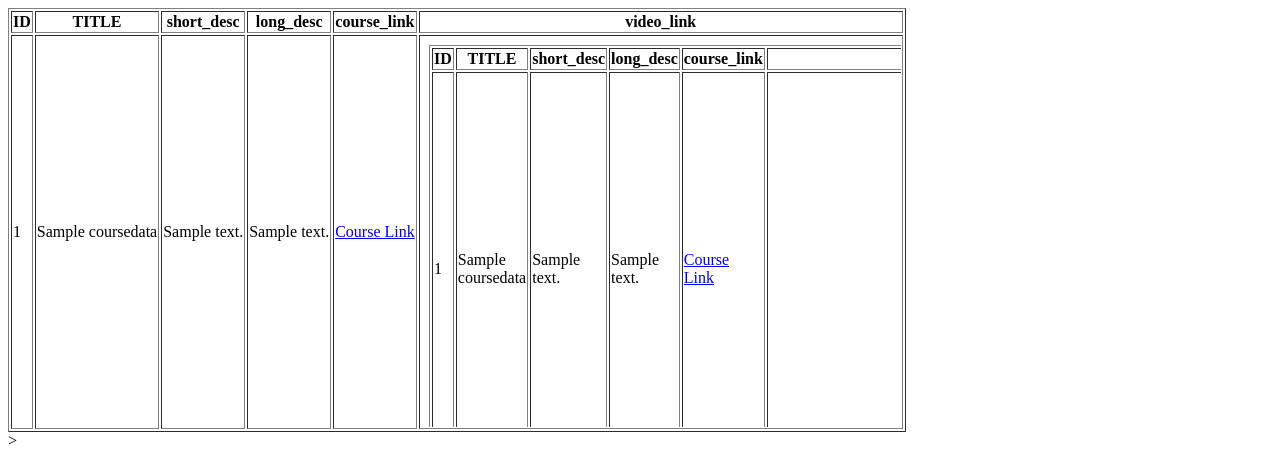
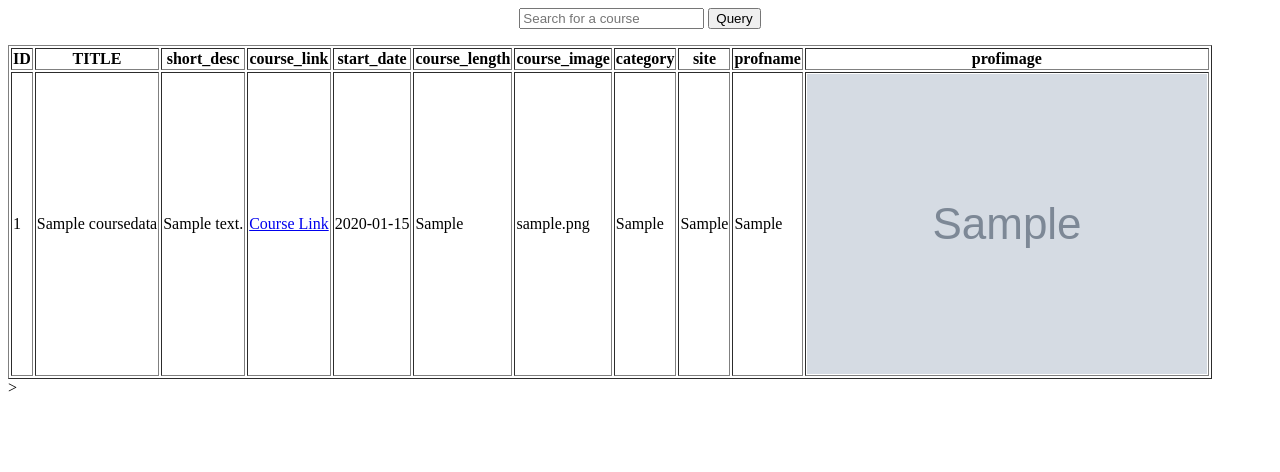
Before and after one commit to smliao/MOOCentral, a PHP site: page / in a window 1280 px wide. Shown: the top 472 px of the page. Run offline with PHP 8.4, Linux system fonts and the light colour scheme; tables that the repository leaves empty hold one stand-in row (values such as "Sample post"); grey boxes marked "Sample" are stand-in pictures.

Commit message:
updated what data to display on website for Open2Study

```diff
--- a/index.php
+++ b/index.php
@@ -1,6 +1,14 @@
 <html>
+	<head>
+	</head>
 
 <body>
+	<div align="center">
+	<form>
+		<input name="keyword" type="text" placeholder="Search for a course" />
+		<input type="submit" value="Query" />
+	</form>
+	</div>
 
 <?php
 	$con = mysqli_connect("localhost", "root", "", "MOOCentral");
@@ -15,9 +23,14 @@
 		<th> ID </th>
 		<th> TITLE </th>
 		<th> short_desc </th>
-		<th> long_desc </th>
 		<th> course_link </th>
-		<th> video_link </th>
+		<th> start_date </th>
+		<th> course_length </th>
+		<th> course_image </th>
+		<th> category </th>
+		<th> site </th>
+		<th> profname </th>
+		<th> profimage </th>
 		</tr>";
 
 	while($row = mysqli_fetch_array($data)){
@@ -25,18 +38,31 @@
 		echo "<td>" . $row['id'] . "</td>";
 		echo "<td>" . $row['title'] . "</td>";
 		echo "<td>" . $row['short_desc'] . "</td>";
-		echo "<td>" . $row['long_desc'] . "</td>";
+		// echo "<td>" . $row['long_desc'] . "</td>";
 		echo "<td><a href=\"" . $row['course_link'] .  "\" target=\"_blank\">Course Link</a></td>";
+
+		/* removed video for faster loading
 		echo "<td>
 			<iframe title=\"Youtube player\" width=\"480\" height=\"390\"
 			src=\"http:" . $row['video_link'] . "\"
 			frameborder =\"0\" allowfullscreen></iframe></td>";
+		*/
+
+		echo "<td>" . $row['start_date'] . "</td>";
+		echo "<td>" . $row['course_length'] . "</td>";
+		echo "<td>" . $row['course_image'] . "</td>";
+		echo "<td>" . $row['category'] . "</td>";
+		echo "<td>" . $row['site'] . "</td>";
+		echo "<td>" . $row['profname'] . "</td>";
+		echo "<td><image src=\"" . $row['profimage'] . "\" alt=\"profimage\"></td>";
 
 		echo "</tr>";
 	}
 	echo "</table>";
 ?>
 
+
+
 </body>>
 
 </html>
```
Also changed, not shown: SQL/create.sql (+7 -1 lines).
